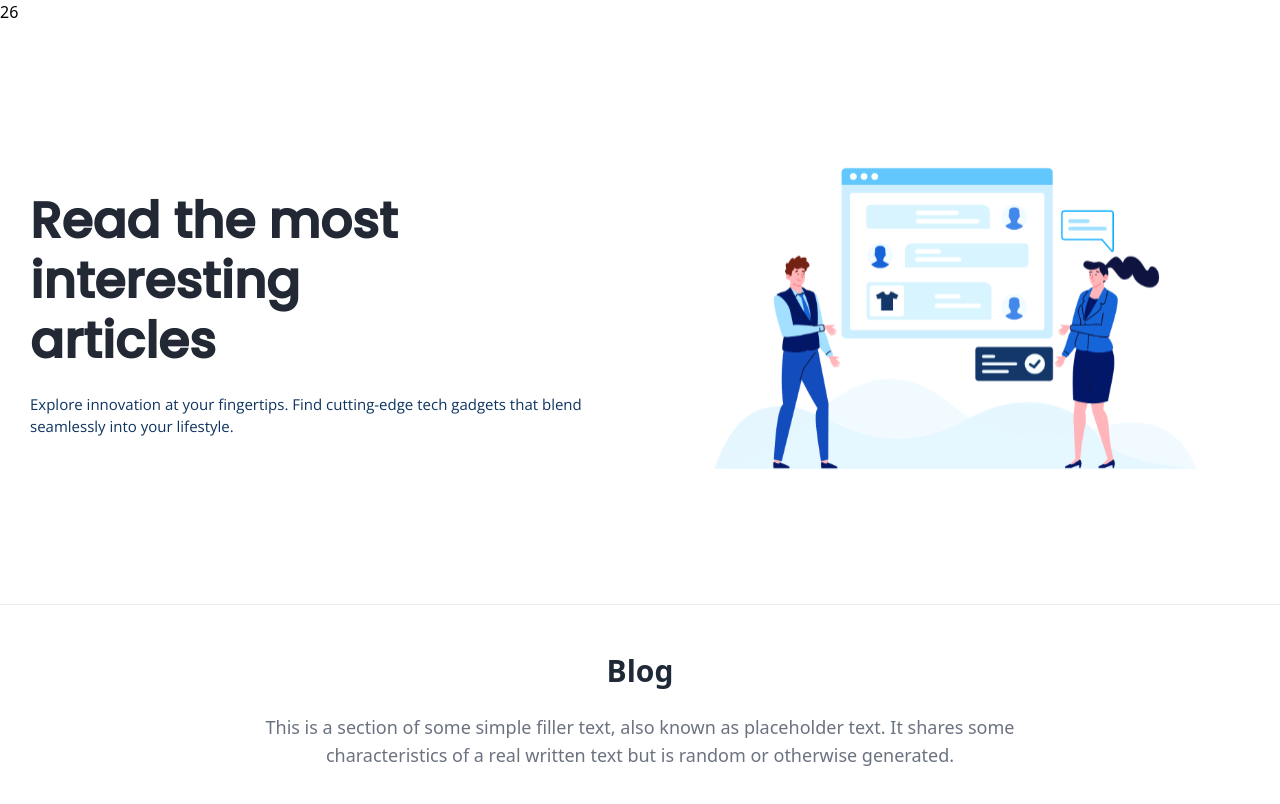
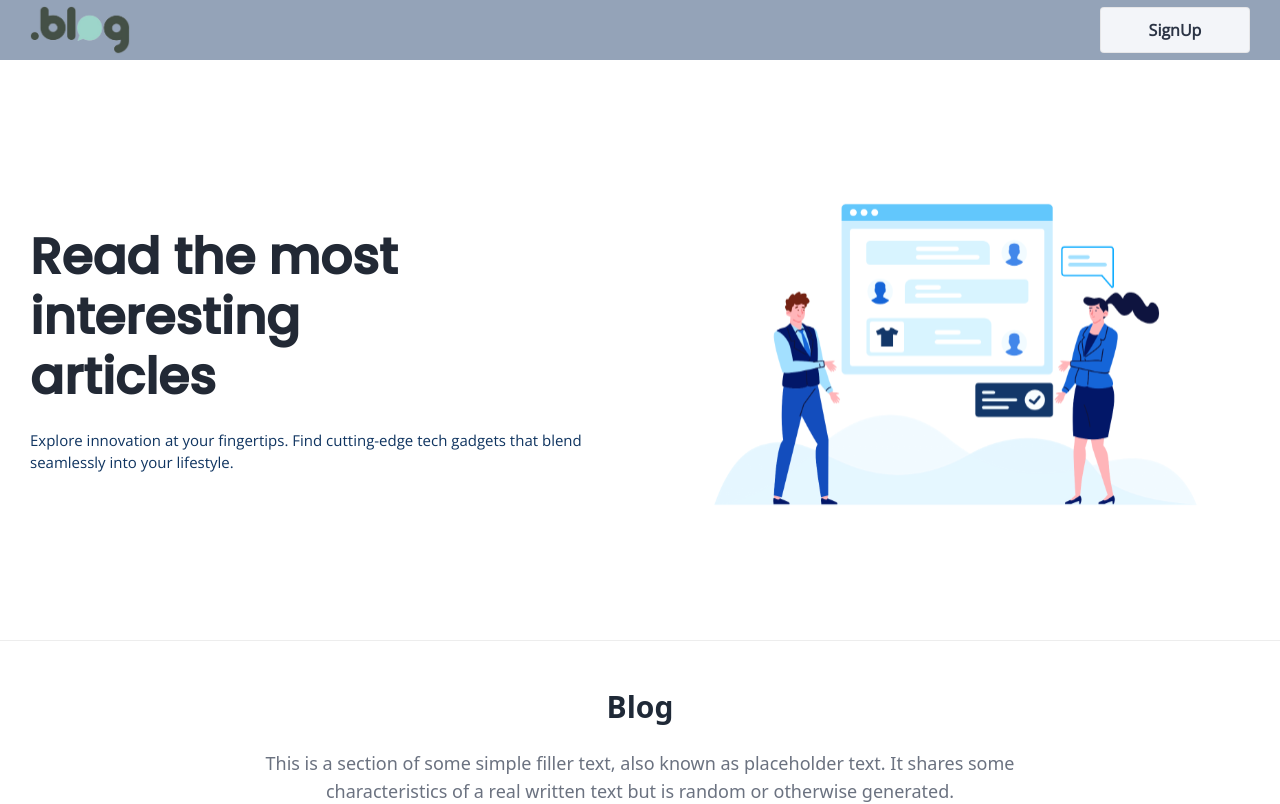
Before and after one commit to talhaghauridev/mern-blog-frontend, a React (Vite) app: page / in a window 1280 px wide. Shown: the top 804 px of the page. Built offline with nearby package versions, Linux system fonts and the light colour scheme; no server answers.

Commit message:
Add header

```diff
--- a/src/App.tsx
+++ b/src/App.tsx
@@ -1,21 +1,10 @@
-import { Suspense } from "react";
+import { Suspense, lazy } from "react";
 import Routes from "./Routes";
 import ErrorBoundary from "@lib/ErrorBoundary";
 const App = () => {
-  const dat = new Date()
-  const options = { month: "long", day: "numeric", year: "numeric" };
-
-  console.log(dat.toLocaleDateString("en-US", {
-    month:"long",
-    day:"2-digit",
-    year:"2-digit",
-  }));
-
-
   return (
     <>
       <div id="App">
-        {dat.getDate()}
         <Suspense fallback={<h1>Loading...</h1>}>
           <ErrorBoundary fallback={<>Error</>}>
             <Routes />
--- a/src/graphql/mutations/userMutation.ts
+++ b/src/graphql/mutations/userMutation.ts
@@ -16,7 +16,7 @@ mutation LoginUser($userData: LoginInput!) {
 
 const SIGNUP_USER = gql`
 mutation SignupUser($userData: SignupInput!) {
-  signupUser(userData: $userData) {
+  user:signupUser(userData: $userData) {
   email
   name
   token
--- a/src/layout/Header/Header.tsx
+++ b/src/layout/Header/Header.tsx
@@ -1,8 +1,21 @@
+import { Logo } from "@assets/Images";
+import { Button, Image } from "@components/ui";
+import { Link } from "react-router-dom";
+
 const Header = () => {
   return (
-    <header id="header">
-      <div className="container">
-        <div></div>
+    <header id="header" className="bg-slate-400" >
+      <div className="container flex items-center justify-between">
+        <Link to="/">
+          <Image
+            src={Logo}
+            alt="Logo"
+            className="w-[90px] h-[50px] max-w-[100%] max-h-[100%] object-contain sm:h-[60px] sm:w-[100px]  "
+          />
+        </Link>
+        <Button to="/signup" variant="danger">
+          SignUp
+        </Button>
       </div>
     </header>
   );
--- a/tailwind.config.js
+++ b/tailwind.config.js
@@ -9,6 +9,10 @@ export default {
         Sans: ["Sans"],
         SansBold: ["SansBold"],
       },
+    boxShadowColor:{
+      primary:"0 0 20px 1px rgb(0 0 0 / 13%)"
+
+    }
     },
   },
   plugins: [],
```
